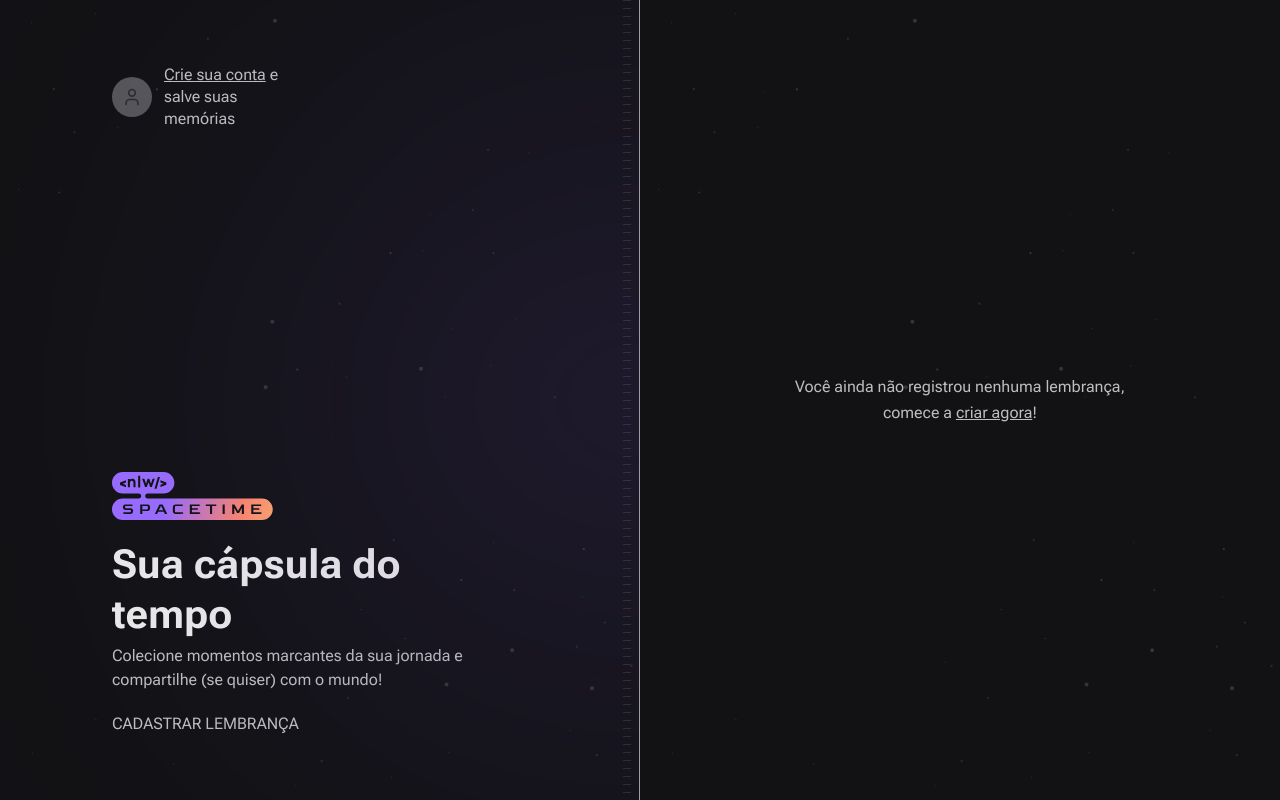
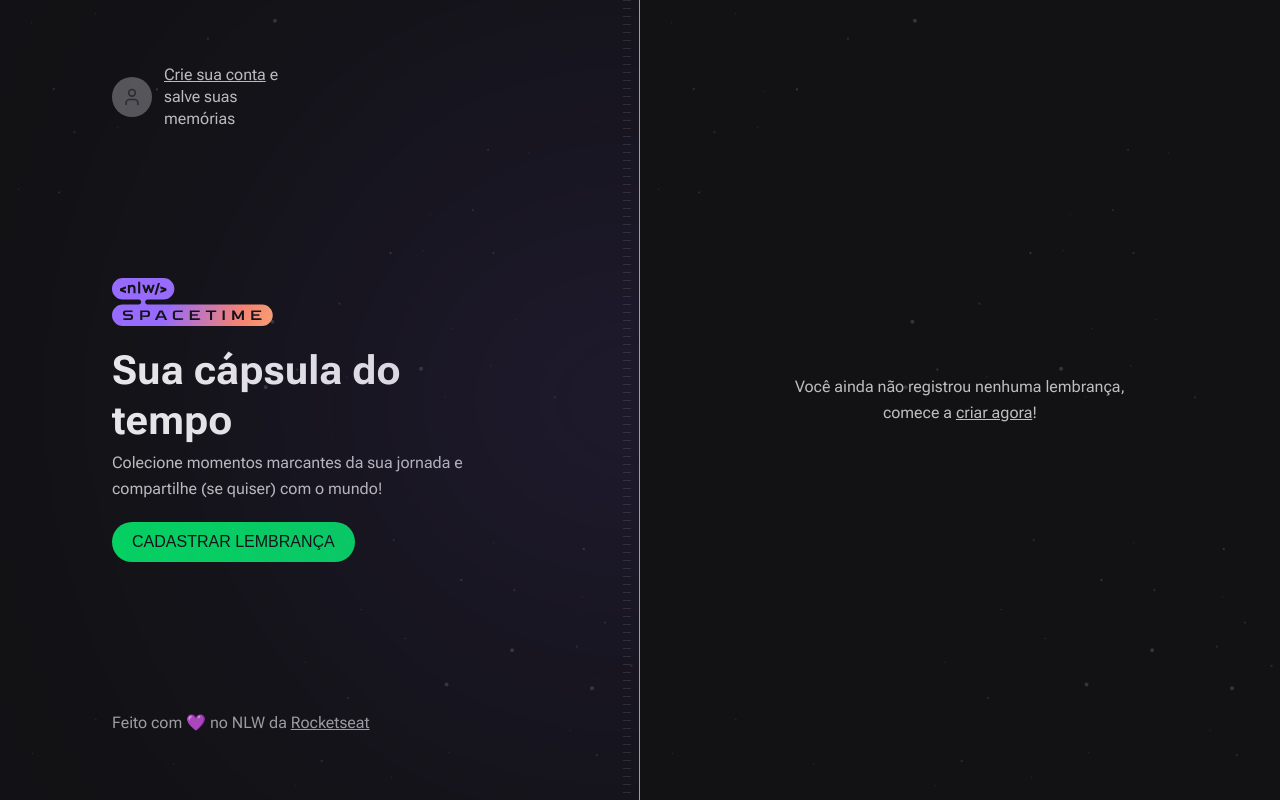
Before and after one commit to polyanetuag/webSpacetime, a Next.js app: page / in a window 1280 px wide. Built offline with nearby package versions, Linux system fonts and the light colour scheme; a web font is replaced by a local one.

Commit message:
feat: added button and footer

```diff
--- a/src/app/page.tsx
+++ b/src/app/page.tsx
@@ -27,17 +27,34 @@ export default function Home() {
         {/* HERO */}
         <div className="space-y-5">
           <Image src={nlwLogo} alt="NLW Spacetime" />
+
           <div className="max-w-[420px] space-y-1">
-            <h1 className="mt-5 text-5xl font-bold leading-tight text-gray-50">
+            <h1 className="text-5xl font-bold leading-tight text-gray-50">
               Sua cápsula do tempo
             </h1>
-            <p>
+            <p className="text-lg leading-relaxed">
               Colecione momentos marcantes da sua jornada e compartilhe (se
               quiser) com o mundo!
             </p>
           </div>
-          <a className="inline-block" href="">
+          <a
+            className="text-sm inline-block rounded-full bg-green-500 p-3 px-5 font-alt uppercase leading-none text-gray-900 hover:bg-green-600"
+            href=""
+          >
             CADASTRAR LEMBRANÇA
+          </a>
+        </div>
+
+        {/* FOOTER/COPYRIGHT */}
+        <div className="text-sm leading-relaxed text-gray-200">
+          Feito com 💜 no NLW da{' '}
+          <a
+            target="_blank"
+            rel="noreferrer"
+            className="underline hover:text-gray-100"
+            href="https://rocketseat.com.br"
+          >
+            Rocketseat
           </a>
         </div>
       </div>
```
